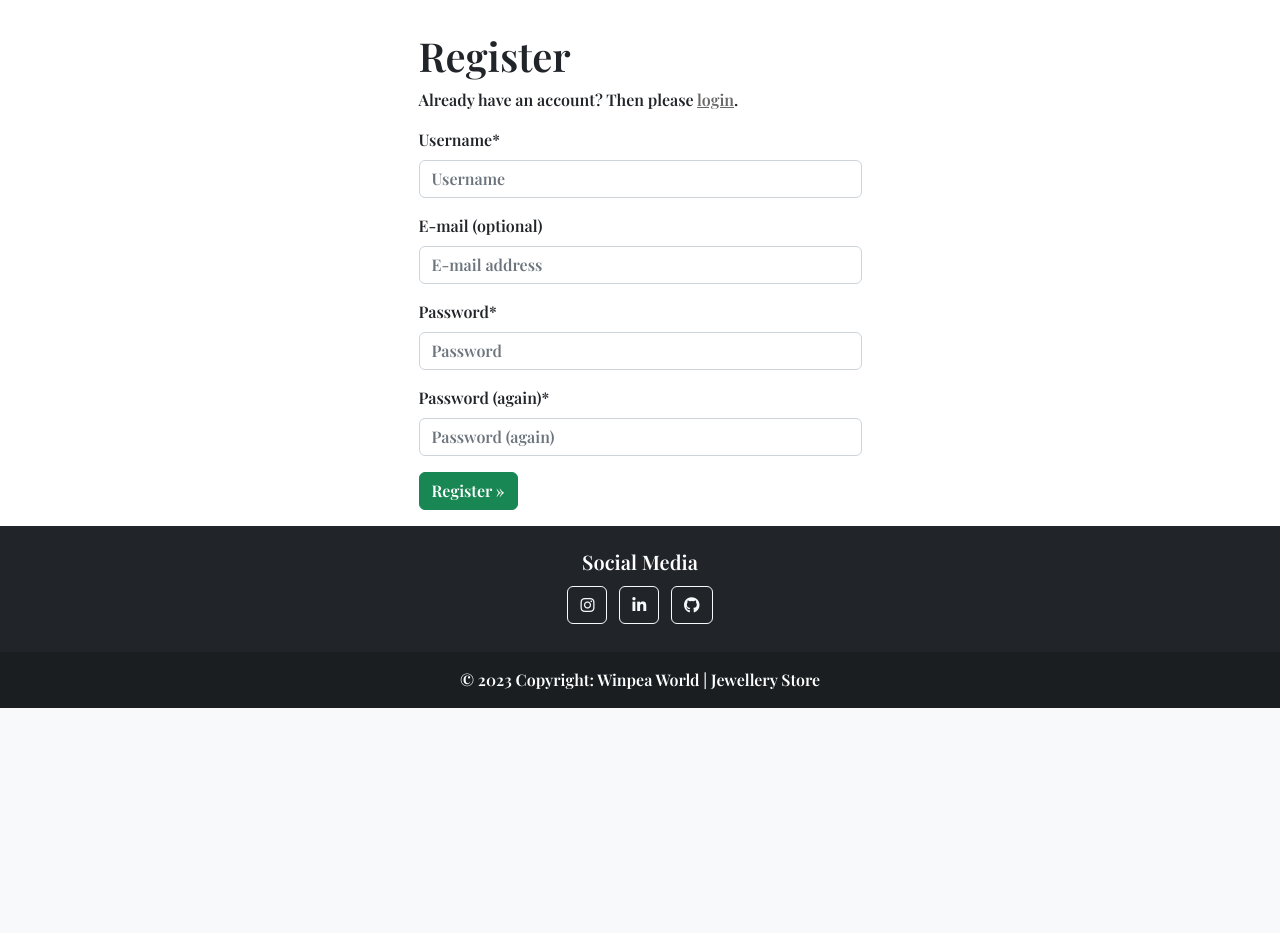
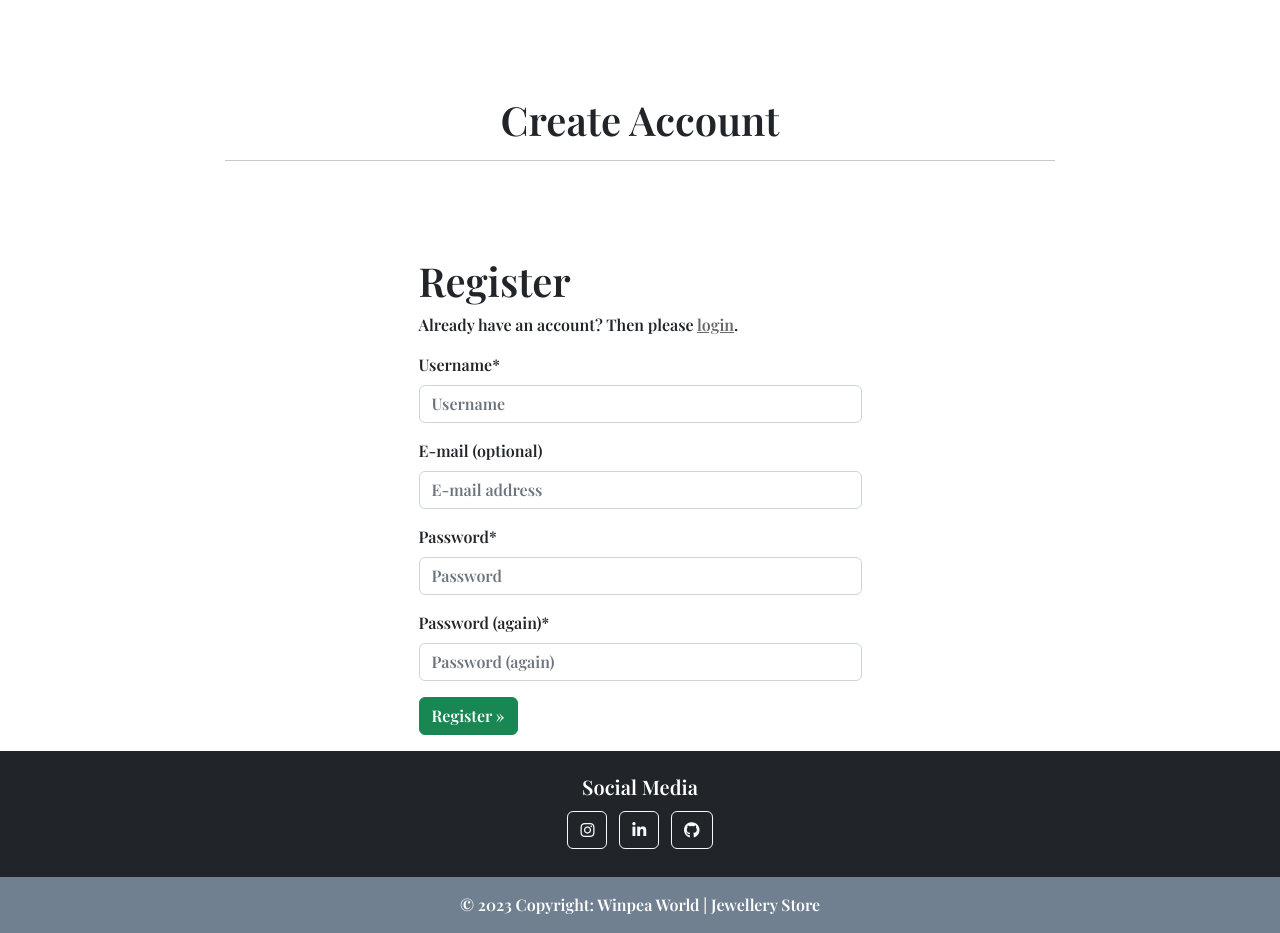
Before and after one commit to LewisHaZ/CI_PP4_WINPEA, a Django app: page /accounts/signup/ in a window 1280 px wide. Shown: the part 98-1031 px from the top of the page. Before the commit the page ends 806 px from the top, so only its background shows below. Run offline with Django 3.2, Linux system fonts and the light colour scheme; some libraries are stand-ins or nearby versions.

Commit message:
Add page headers for the account pages

```diff
--- a/templates/account/signup.html
+++ b/templates/account/signup.html
@@ -6,6 +6,13 @@
 {% block head_title %}{% trans "Signup" %}{% endblock %}
 
 {% block content %}
+<div class="container-fluid mt-5">
+  <div class="row d-flex justify-content-center">
+      <div class="col-sm-8 mt-5 mb-5">
+          <h1 class="text-center">Create Account</h1><hr>
+      </div>
+  </div>
+
 <div class="container">
   <div class="row justify-content-center">
     <div class="col-sm-5 mt-3 p-3">
--- a/templates/base.html
+++ b/templates/base.html
@@ -107,7 +107,7 @@
     </div>
 
     <!-- Copyright -->
-    <div class="text-center p-3" style="background-color: rgba(0, 0, 0, 0.2);">
+    <div class="text-center p-3" style="background-color: slategray">
       © 2023 Copyright:
       <a class="text-white" href="{% url 'home' %}">Winpea World | Jewellery Store</a>
     </div>
```
Also changed, not shown: book_a_slot/templates/book_a_slot/visit_store.html (+12 -5 lines), templates/account/login.html (+7 -2 lines).
